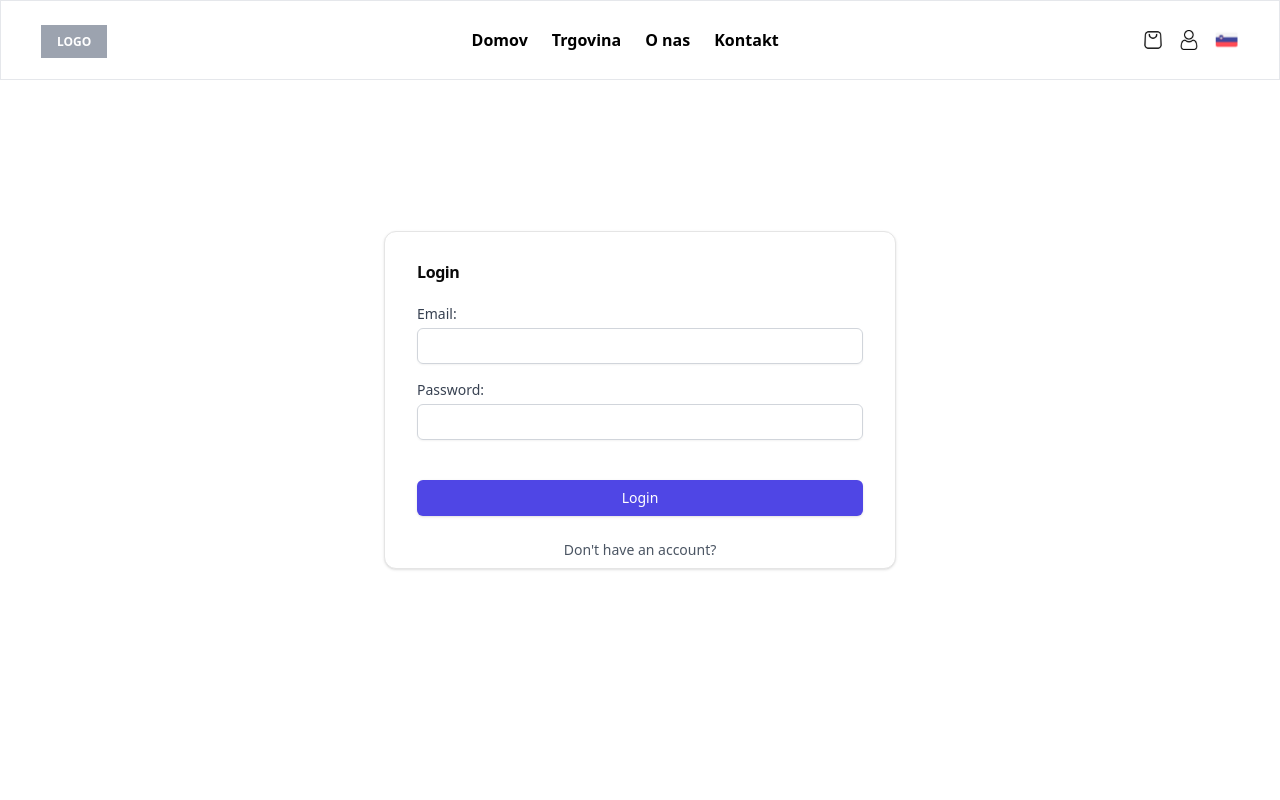
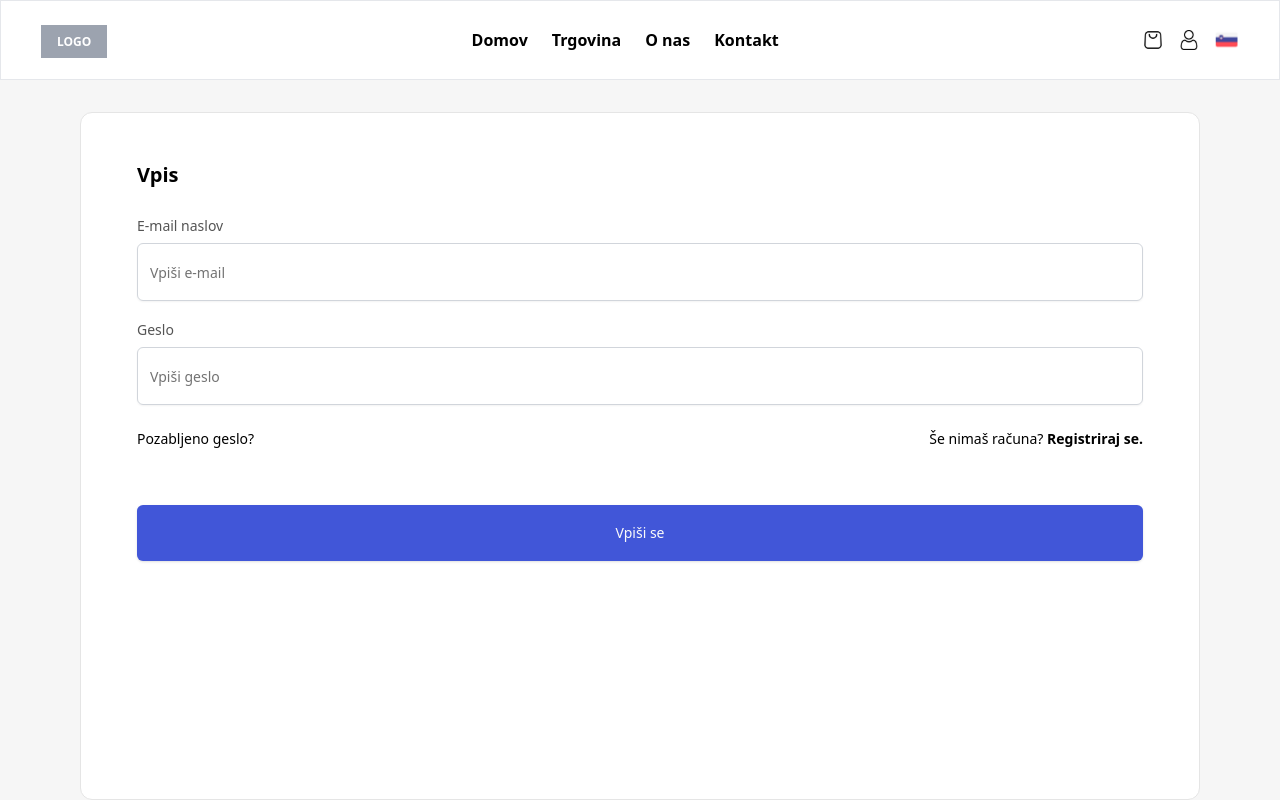
Before and after one commit to GASPing4ER/rpo_spletna_trgovina, a Next.js app: page /login in a window 1280 px wide. Shown: the top 800 px of the page. Built offline with nearby package versions, Linux system fonts and the light colour scheme; no server answers.

Commit message:
Implemented new login, register dezign, fixed small bugs

```diff
--- a/src/app/(auth)/login/page.tsx
+++ b/src/app/(auth)/login/page.tsx
@@ -3,7 +3,10 @@ import { LoginForm } from "@/components";
 
 export default function Login() {
   return (
-    <main className="w-full h-screen flex items-center justify-center">
+    <main className="w-full h-screen flex flex-col items-center justify-center bg-[#F6F6F6]">
+      <div className="w-full max-w-[1120px] flex justify-start my-10">
+        <p className="text-2xl font-semibold">Dobrodošel nazaj!</p>
+      </div>
       <LoginForm />
     </main>
   );
--- a/src/app/(auth)/signup/page.tsx
+++ b/src/app/(auth)/signup/page.tsx
@@ -4,7 +4,10 @@ import { SignupForm } from "@/components";
 
 export default function Signup() {
   return (
-    <main className="w-full h-screen flex items-center justify-center">
+    <main className="w-full h-screen flex flex-col items-center justify-center bg-[#F6F6F6]">
+      <div className="w-full max-w-[1120px] flex justify-start my-10">
+        <p className="text-2xl font-semibold">Dobrodošel!</p>
+      </div>
       <SignupForm />
     </main>
   );
--- a/src/app/profile/page.tsx
+++ b/src/app/profile/page.tsx
@@ -25,7 +25,7 @@ export default async function Profile() {
             className="rounded-full mb-4"
           />
           <h1 className="text-3xl font-bold mb-2">
-            {user?.user_metadata.username}
+            {user?.user_metadata.first_name} {user?.user_metadata.last_name}
           </h1>
           <p className="text-gray-600 mb-4">{user?.email}</p>
           <p className="text-center text-gray-700 mb-6">
--- a/src/components/LoginForm.tsx
+++ b/src/components/LoginForm.tsx
@@ -36,17 +36,17 @@ const LoginForm = () => {
   };
 
   return (
-    <Form onSubmit={handleSubmit} className="w-full max-w-lg p-2">
-      <FormHeader>
-        <FormTitle>Login</FormTitle>
+    <Form
+      onSubmit={handleSubmit}
+      className="w-full h-full max-w-[1120px] max-h-[508]"
+    >
+      <FormHeader className="font-bold text-xl">
+        <FormTitle>Vpis</FormTitle>
       </FormHeader>
       <FormContent>
         <div className="mb-4">
-          <label
-            htmlFor="email"
-            className="block text-sm font-medium text-gray-700"
-          >
-            Email:
+          <label htmlFor="email" className="text-sm font-medium text-[#545454]">
+            E-mail naslov
           </label>
           <Input
             type="email"
@@ -54,16 +54,17 @@ const LoginForm = () => {
             name="email"
             value={formData.email}
             onChange={handleChange}
+            placeholder="Vpiši e-mail"
             required
-            className="mt-1 block w-full px-3 py-2 border border-gray-300 rounded-md shadow-sm focus:outline-none focus:ring-indigo-500 focus:border-indigo-500 sm:text-sm"
+            className="mt-1.5 w-full py-7 border-gray-300 focus:ring-[#4156D8] focus:border-[#4156D8] sm:text-sm"
           />
         </div>
         <div className="mb-4">
           <label
             htmlFor="password"
-            className="block text-sm font-medium text-gray-700"
+            className="text-sm font-medium text-[#545454]"
           >
-            Password:
+            Geslo
           </label>
           <Input
             type="password"
@@ -71,23 +72,27 @@ const LoginForm = () => {
             name="password"
             value={formData.password}
             onChange={handleChange}
+            placeholder="Vpiši geslo"
             required
-            className="mt-1 block w-full px-3 py-2 border border-gray-300 rounded-md shadow-sm focus:outline-none focus:ring-indigo-500 focus:border-indigo-500 sm:text-sm"
+            className="mt-1.5 w-full py-7 border-gray-300 focus:ring-[#4156D8] focus:border-[#4156D8] sm:text-sm"
           />
         </div>
         {error && <p className="text-red-500 text-sm">{error}</p>}
+        <div className="flex items-center justify-between mt-6">
+          <p className="text-center text-sm">Pozabljeno geslo?</p>
+          <p className="text-center text-sm">
+            Še nimaš računa?{" "}
+            <Link href="/signup" className="font-semibold">
+              Registriraj se.
+            </Link>
+          </p>
+        </div>
       </FormContent>
       <FormFooter>
-        <Button
-          type="submit"
-          className="w-full py-2 px-4 bg-indigo-600 text-white rounded-md"
-        >
-          Login
+        <Button type="submit" className="w-full py-7 bg-[#4156D8] mt-8">
+          Vpiši se
         </Button>
       </FormFooter>
-      <p className="text-center text-sm text-gray-600">
-        <Link href="/signup">Don&apos;t have an account?</Link>
-      </p>
     </Form>
   );
 };
--- a/src/components/SignupForm.tsx
+++ b/src/components/SignupForm.tsx
@@ -11,14 +11,14 @@ import {
   FormContent,
   FormFooter,
 } from "@/components/ui/form";
-import Link from "next/link";
 
 const RegisterForm = () => {
   const [formData, setFormData] = useState({
+    first_name: "",
+    last_name: "",
     email: "",
     password: "",
     confirmPassword: "",
-    username: "",
   });
   const [error, setError] = useState("");
 
@@ -35,7 +35,8 @@ const RegisterForm = () => {
     const { error } = await signup({
       email: formData.email,
       password: formData.password,
-      username: formData.username,
+      first_name: formData.first_name,
+      last_name: formData.last_name,
     });
 
     if (error) {
@@ -44,51 +45,60 @@ const RegisterForm = () => {
   };
 
   return (
-    <Form onSubmit={handleSubmit} className="w-full max-w-lg p-2">
-      <FormHeader>
-        <FormTitle>Sign Up</FormTitle>
+    <Form
+      onSubmit={handleSubmit}
+      className="w-full h-full max-w-[1120px] max-h-[624]"
+    >
+      <FormHeader className="font-bold text-xl">
+        <FormTitle>Registracija</FormTitle>
       </FormHeader>
       <FormContent>
+        <label
+          htmlFor="firstLastName"
+          className="text-sm font-medium text-[#545454]"
+        >
+          Ime in priimek
+        </label>
+        <div className="flex flex-row mb-4 gap-x-2">
+          <Input
+            type="text"
+            id="first_name"
+            name="first_name"
+            value={formData.first_name}
+            onChange={handleChange}
+            placeholder="Vpiši ime"
+            required
+            className="mt-1.5 w-full py-7 border-gray-300 focus:ring-[#4156D8] focus:border-[#4156D8] sm:text-sm"
+          />
+          <Input
+            type="text"
+            id="last_name"
+            name="last_name"
+            value={formData.last_name}
+            onChange={handleChange}
+            placeholder="Vpiši priimek"
+            required
+            className="mt-1.5 w-full py-7 border-gray-300 focus:ring-[#4156D8] focus:border-[#4156D8] sm:text-sm"
+          />
+        </div>
         <div className="mb-4">
-          <label
-            htmlFor="username"
-            className="block text-sm font-medium text-gray-700"
-          >
-            Username:
+          <label htmlFor="email" className="text-sm font-medium text-[#545454]">
+            E-mail
           </label>
           <Input
             type="text"
-            id="username"
-            name="username"
-            value={formData.username}
-            onChange={handleChange}
-            required
-            className="mt-1 block w-full px-3 py-2 border border-gray-300 rounded-md shadow-sm focus:outline-none focus:ring-indigo-500 focus:border-indigo-500 sm:text-sm"
-          />
-        </div>
-        <div className="mb-4">
-          <label
-            htmlFor="email"
-            className="block text-sm font-medium text-gray-700"
-          >
-            Email:
-          </label>
-          <Input
-            type="email"
             id="email"
             name="email"
             value={formData.email}
             onChange={handleChange}
+            placeholder="Vpiši e-mail"
             required
-            className="mt-1 block w-full px-3 py-2 border border-gray-300 rounded-md shadow-sm focus:outline-none focus:ring-indigo-500 focus:border-indigo-500 sm:text-sm"
+            className="mt-1.5 w-full py-7 border-gray-300 focus:ring-[#4156D8] focus:border-[#4156D8] sm:text-sm"
           />
         </div>
         <div className="mb-4">
-          <label
-            htmlFor="password"
-            className="block text-sm font-medium text-gray-700"
-          >
-            Password:
+          <label htmlFor="geslo" className="text-sm font-medium text-[#545454]">
+            Geslo
           </label>
           <Input
             type="password"
@@ -96,40 +106,28 @@ const RegisterForm = () => {
             name="password"
             value={formData.password}
             onChange={handleChange}
+            placeholder="Vpiši geslo"
             required
-            className="mt-1 block w-full px-3 py-2 border border-gray-300 rounded-md shadow-sm focus:outline-none focus:ring-indigo-500 focus:border-indigo-500 sm:text-sm"
+            className="mt-1.5 w-full py-7 border-gray-300 focus:ring-[#4156D8] focus:border-[#4156D8] sm:text-sm"
           />
-        </div>
-        <div className="mb-4">
-          <label
-            htmlFor="confirmPassword"
-            className="block text-sm font-medium text-gray-700"
-          >
-            Confirm Password:
-          </label>
           <Input
             type="password"
             id="confirmPassword"
             name="confirmPassword"
             value={formData.confirmPassword}
             onChange={handleChange}
+            placeholder="Ponovi geslo"
             required
-            className="mt-1 block w-full px-3 py-2 border border-gray-300 rounded-md shadow-sm focus:outline-none focus:ring-indigo-500 focus:border-indigo-500 sm:text-sm"
+            className="mt-1.5 w-full py-7 border-gray-300 focus:ring-[#4156D8] focus:border-[#4156D8] sm:text-sm"
           />
         </div>
         {error && <p className="text-red-500 text-sm">{error}</p>}
       </FormContent>
       <FormFooter>
-        <Button
-          type="submit"
-          className="w-full py-2 px-4 bg-indigo-600 text-white rounded-md"
-        >
-          Sign Up
+        <Button type="submit" className="w-full py-7 bg-[#4156D8] mt-2">
+          Registriraj se
         </Button>
       </FormFooter>
-      <p className="text-center text-sm text-gray-600">
-        <Link href="/login">Already have an account?</Link>
-      </p>
     </Form>
   );
 };
--- a/src/components/ui/form.tsx
+++ b/src/components/ui/form.tsx
@@ -8,7 +8,7 @@ const Form = React.forwardRef<
   <form
     ref={ref}
     className={cn(
-      "rounded-xl border border-neutral-200 bg-white text-neutral-950 shadow dark:border-neutral-800 dark:bg-neutral-950 dark:text-neutral-50",
+      "rounded-xl border border-neutral-200 bg-white  pt-12 px-8",
       className
     )}
     {...props}
@@ -20,11 +20,7 @@ const FormHeader = React.forwardRef<
   HTMLDivElement,
   React.HTMLAttributes<HTMLDivElement>
 >(({ className, ...props }, ref) => (
-  <div
-    ref={ref}
-    className={cn("flex flex-col space-y-1.5 p-6", className)}
-    {...props}
-  />
+  <div ref={ref} className={cn("flex flex-col px-6", className)} {...props} />
 ));
 FormHeader.displayName = "FormHeader";
 
@@ -32,11 +28,7 @@ const FormTitle = React.forwardRef<
   HTMLDivElement,
   React.HTMLAttributes<HTMLDivElement>
 >(({ className, ...props }, ref) => (
-  <div
-    ref={ref}
-    className={cn("font-semibold leading-none tracking-tight", className)}
-    {...props}
-  />
+  <div ref={ref} className={cn(className)} {...props} />
 ));
 FormTitle.displayName = "FormTitle";
 
@@ -56,7 +48,7 @@ const FormContent = React.forwardRef<
   HTMLDivElement,
   React.HTMLAttributes<HTMLDivElement>
 >(({ className, ...props }, ref) => (
-  <div ref={ref} className={cn("p-6 pt-0", className)} {...props} />
+  <div ref={ref} className={cn("p-6", className)} {...props} />
 ));
 FormContent.displayName = "FormContent";
 
@@ -66,7 +58,7 @@ const FormFooter = React.forwardRef<
 >(({ className, ...props }, ref) => (
   <div
     ref={ref}
-    className={cn("flex items-center p-6 pt-0", className)}
+    className={cn("flex items-center px-6", className)}
     {...props}
   />
 ));
```
Also changed, not shown: src/actions/auth.ts (+6 -4 lines).
